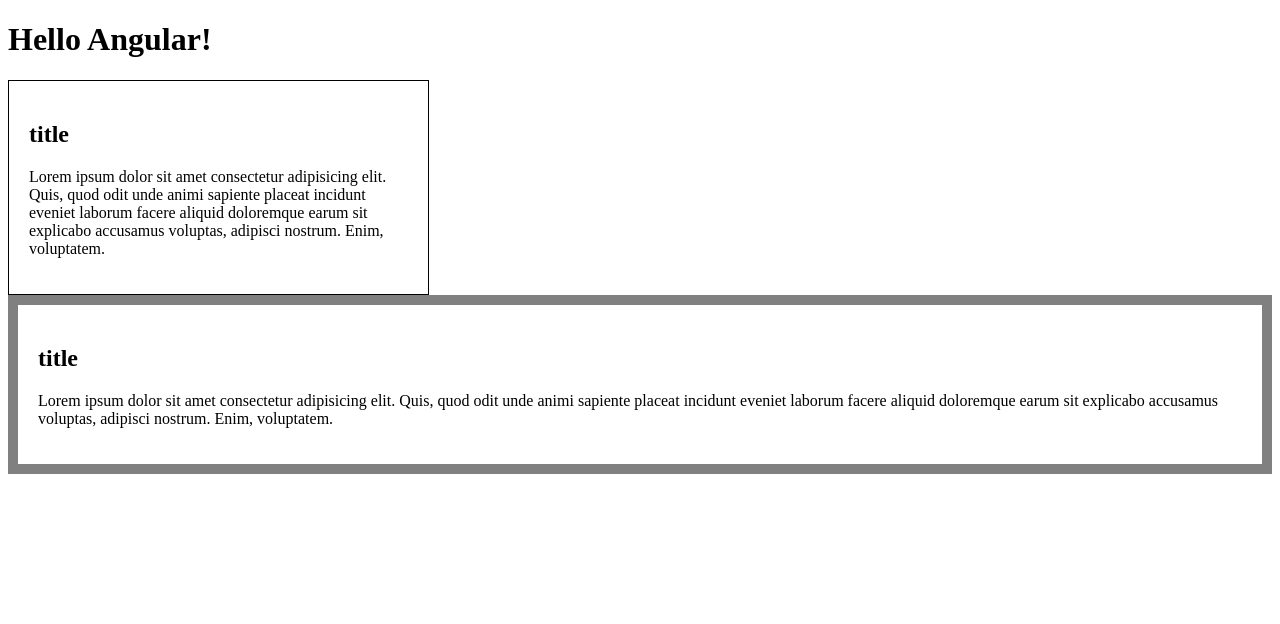
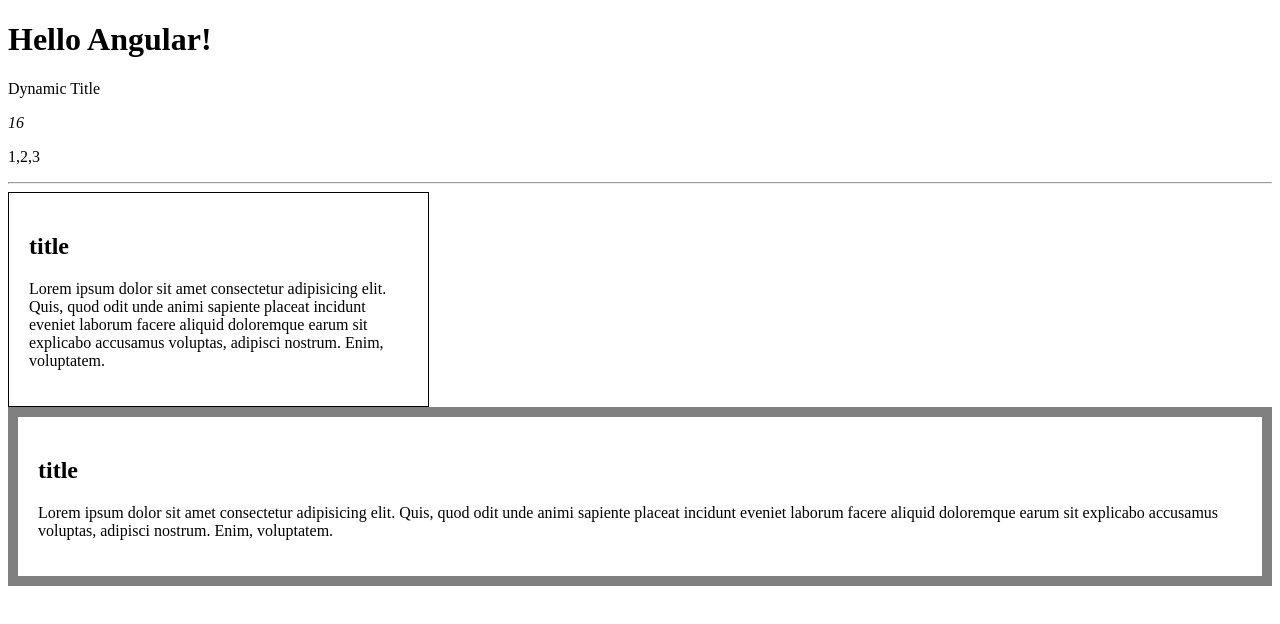
Before and after one commit to AlMuz/ANGULAR-Basics, an Angular app: page / in a window 1280 px wide. Shown: the top 624 px of the page. Built offline with nearby package versions, Linux system fonts and the light colour scheme.

Commit message:
Basic variable interpolation

```diff
--- a/src/app/app.component.html
+++ b/src/app/app.component.html
@@ -1,4 +1,13 @@
 <h1>Hello Angular!</h1>
 
+<p>
+  {{ title }}
+</p>
+<p>
+  <i>{{ number - 11 }}</i>
+</p>
+<p>{{ array }}</p>
+
+<hr />
 <app-post></app-post>
 <app-post2></app-post2>
--- a/src/app/app.component.ts
+++ b/src/app/app.component.ts
@@ -3,8 +3,10 @@
 @Component({
   selector: 'app-root',
   templateUrl: './app.component.html',
-  styleUrls: ['./app.component.scss']
+  styleUrls: ['./app.component.scss'],
 })
 export class AppComponent {
-  title = 'angular-basics';
+  title = 'Dynamic Title';
+  number = 27;
+  array = [1, 2, 3];
 }
```
